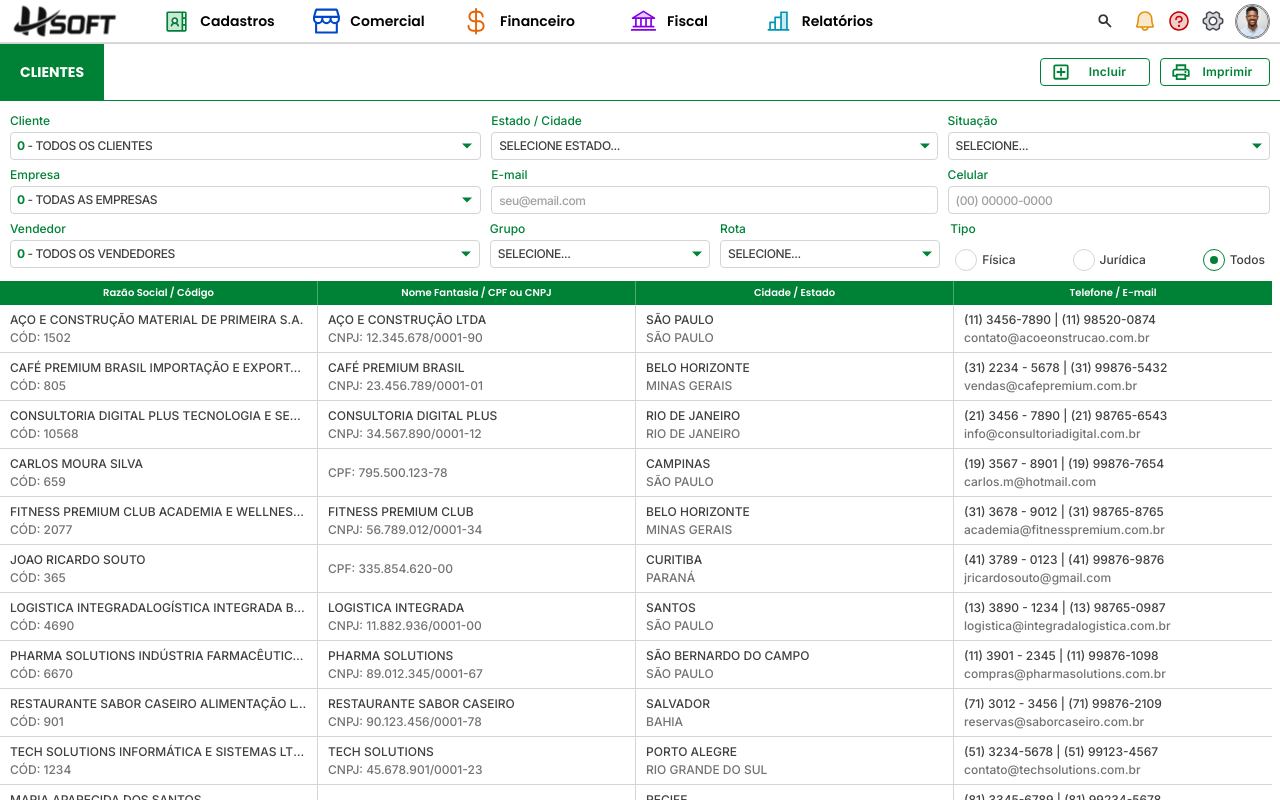
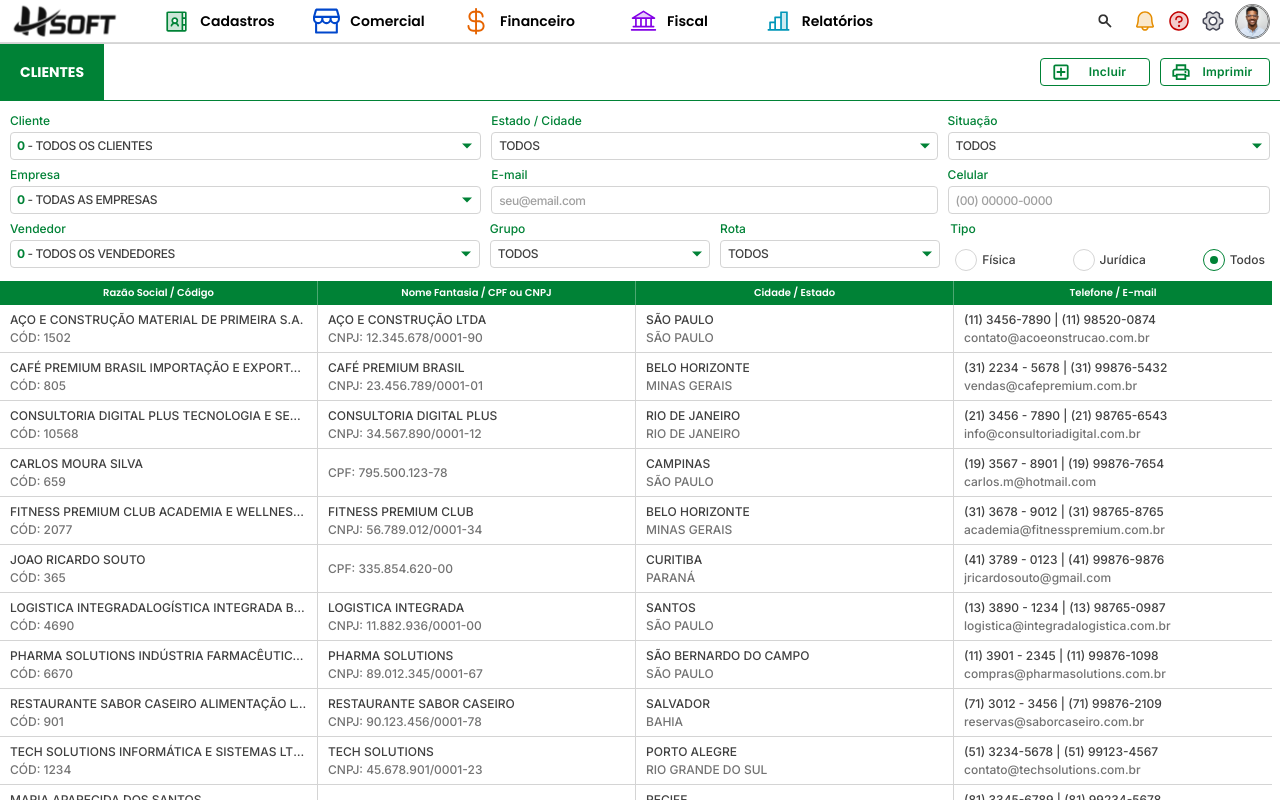
Before and after one commit to gdevsete/hsfoft, a React (Create React App) app: page / in a window 1280 px wide. Built offline with nearby package versions, Linux system fonts and the light colour scheme.

Commit message:
fix: alinhar tabela de anexos ao layout do sistema, removendo hack de largura

```diff
--- a/src/CadastrarCliente.js
+++ b/src/CadastrarCliente.js
@@ -316,7 +316,7 @@ export default function CadastrarCliente({ onCancel, onSave }) {
             value={form.contribuinte}
             onChange={(val) => setForm({ ...form, contribuinte: val })}
             options={contribuinteOptions}
-            placeholder="Selecione..."
+            placeholder="TODOS"
           />
         </div>
 
@@ -326,7 +326,7 @@ export default function CadastrarCliente({ onCancel, onSave }) {
             value={form.regime}
             onChange={(val) => setForm({ ...form, regime: val })}
             options={regimeOptions}
-            placeholder="Selecione..."
+            placeholder="TODOS"
           />
         </div>
 
@@ -336,7 +336,7 @@ export default function CadastrarCliente({ onCancel, onSave }) {
             value={form.status}
             onChange={(val) => setForm({ ...form, status: val })}
             options={statusOptions}
-            placeholder="Selecione..."
+            placeholder="TODOS"
           />
         </div>
       </div>
@@ -433,7 +433,7 @@ export default function CadastrarCliente({ onCancel, onSave }) {
               value={form.cidadeUf}
               onChange={(val) => setForm({ ...form, cidadeUf: val })}
               options={cidadeUfOptions}
-              placeholder="Selecione..."
+              placeholder="TODOS"
             />
           </div>
 
@@ -443,7 +443,7 @@ export default function CadastrarCliente({ onCancel, onSave }) {
               value={form.tipo}
               onChange={(val) => setForm({ ...form, tipo: val })}
               options={tipoOptions}
-              placeholder="Selecione..."
+              placeholder="TODOS"
             />
           </div>
         </div>
@@ -725,7 +725,7 @@ export default function CadastrarCliente({ onCancel, onSave }) {
                 value={form.tabelaPreco}
                 onChange={(val) => setForm({ ...form, tabelaPreco: val })}
                 options={tabelaPrecOptions}
-                placeholder="Selecione..."
+                placeholder="TODOS"
               />
             </div>
 
@@ -735,7 +735,7 @@ export default function CadastrarCliente({ onCancel, onSave }) {
                 value={form.grupo}
                 onChange={(val) => setForm({ ...form, grupo: val })}
                 options={grupoOptions}
-                placeholder="Selecione..."
+                placeholder="TODOS"
               />
             </div>
 
@@ -766,7 +766,7 @@ export default function CadastrarCliente({ onCancel, onSave }) {
                 value={form.rota}
                 onChange={(val) => setForm({ ...form, rota: val })}
                 options={rotaOptions}
-                placeholder="Selecione..."
+                placeholder="TODOS"
               />
             </div>
 
--- a/src/ClienteSelect.js
+++ b/src/ClienteSelect.js
@@ -40,7 +40,7 @@ const getEditDistance = (s1, s2) => {
   return costs[s2.length];
 };
 
-const ClienteSelect = ({ label, value, onChange, options, placeholder = 'Selecione...', onOpenChange }) => {
+const ClienteSelect = ({ label, value, onChange, options, placeholder = 'TODOS', onOpenChange }) => {
   const [isOpen, setIsOpen] = useState(false);
   const [searchTerm, setSearchTerm] = useState('');
   const [isFocused, setIsFocused] = useState(false);
--- a/src/ClientesFilter.js
+++ b/src/ClientesFilter.js
@@ -255,7 +255,7 @@ const ClientesFilter = () => {
             value={filters.estado}
             onChange={(val) => setFilters({...filters, estado: val})}
             options={estadoOptions}
-            placeholder="Selecione estado..."
+            placeholder="TODOS"
           />
           {hoveredField === 'estado' && filters.estado && (
             <button
@@ -278,7 +278,7 @@ const ClientesFilter = () => {
             value={filters.situacao}
             onChange={(val) => setFilters({...filters, situacao: val})}
             options={situacaoOptions}
-            placeholder="Selecione..."
+            placeholder="TODOS"
           />
           {hoveredField === 'situacao' && filters.situacao && (
             <button
@@ -402,7 +402,7 @@ const ClientesFilter = () => {
             value={filters.grupo}
             onChange={(val) => setFilters({...filters, grupo: val})}
             options={grupoOptions}
-            placeholder="Selecione..."
+            placeholder="TODOS"
           />
           {hoveredField === 'grupo' && filters.grupo && (
             <button
@@ -425,7 +425,7 @@ const ClientesFilter = () => {
             value={filters.rota}
             onChange={(val) => setFilters({...filters, rota: val})}
             options={rotaOptions}
-            placeholder="Selecione..."
+            placeholder="TODOS"
           />
           {hoveredField === 'rota' && filters.rota && (
             <button
--- a/src/EmpresaSelect.js
+++ b/src/EmpresaSelect.js
@@ -40,7 +40,7 @@ const getEditDistance = (s1, s2) => {
   return costs[s2.length];
 };
 
-const EmpresaSelect = ({ label, value, onChange, options, placeholder = 'Selecione...', onOpenChange }) => {
+const EmpresaSelect = ({ label, value, onChange, options, placeholder = 'TODOS', onOpenChange }) => {
   const [isOpen, setIsOpen] = useState(false);
   const [searchTerm, setSearchTerm] = useState('');
   const [isFocused, setIsFocused] = useState(false);
--- a/src/ProspectadorSelect.js
+++ b/src/ProspectadorSelect.js
@@ -1,7 +1,7 @@
 import React, { useState, useRef, useEffect } from 'react';
 import './ProspectadorSelect.css';
 
-const ProspectadorSelect = ({ label, value, onChange, options, placeholder = 'Selecione...', onOpenChange }) => {
+const ProspectadorSelect = ({ label, value, onChange, options, placeholder = 'TODOS', onOpenChange }) => {
   const [isOpen, setIsOpen] = useState(false);
   const dropdownRef = useRef(null);
 
--- a/src/SelectButton.js
+++ b/src/SelectButton.js
@@ -40,7 +40,7 @@ const getEditDistance = (s1, s2) => {
   return costs[s2.length];
 };
 
-const SelectButton = ({ label, value, onChange, options, placeholder = 'Selecione...', onOpenChange, searchable = false }) => {
+const SelectButton = ({ label, value, onChange, options, placeholder = 'TODOS', onOpenChange, searchable = false }) => {
   const [isOpen, setIsOpen] = useState(false);
   const [searchTerm, setSearchTerm] = useState('');
   const [isFocused, setIsFocused] = useState(false);
--- a/src/TransportadoraSelect.js
+++ b/src/TransportadoraSelect.js
@@ -1,7 +1,7 @@
 import React, { useState, useRef, useEffect } from 'react';
 import './TransportadoraSelect.css';
 
-const TransportadoraSelect = ({ label, value, onChange, options, placeholder = 'Selecione...', onOpenChange }) => {
+const TransportadoraSelect = ({ label, value, onChange, options, placeholder = 'TODOS', onOpenChange }) => {
   const [isOpen, setIsOpen] = useState(false);
   const dropdownRef = useRef(null);
 
```
